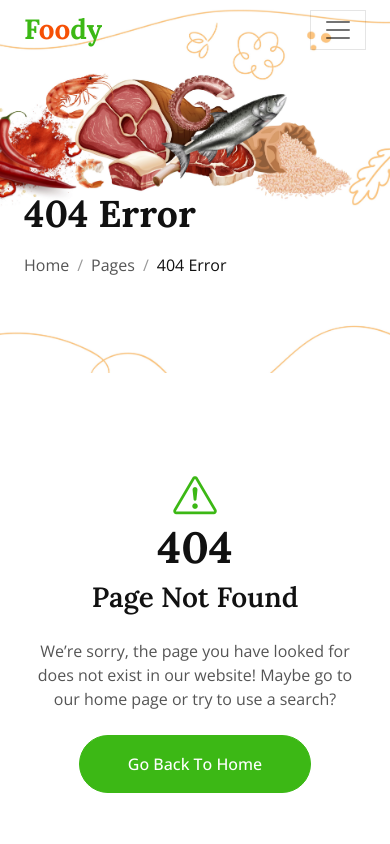
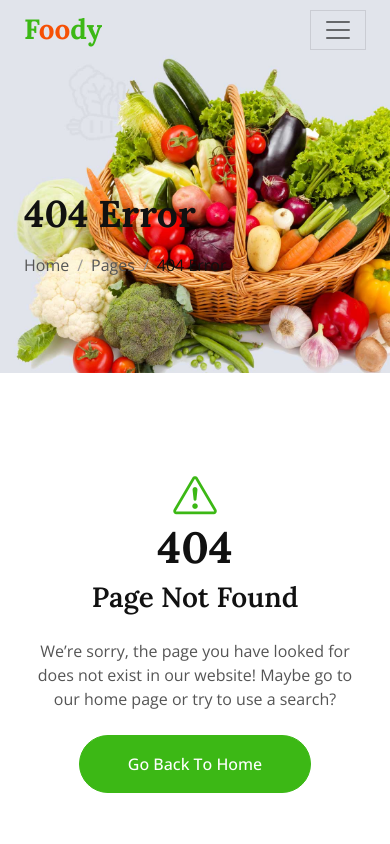
Before and after one commit to MuhammadTahaburiro/mayFoodsDesign, a plain HTML site: page 404.html in a window 390 px wide. Shown: the top 844 px of the page. Drawn offline with nearby package versions, Linux system fonts and the light colour scheme; files that its build step writes are made by us from their sources.

Commit message:
Update style.css

```diff
--- a/css/style.css
+++ b/css/style.css
@@ -201,13 +201,16 @@
     #header-carousel .carousel-control-next {
       display: none;
     }
+
+    .page-header{
+        background : #EEEEEE;
+    }
 }
 
 .page-header {
     padding-top: 12rem;
     padding-bottom: 6rem;
-    background: url(../img/header-2.jpg
-    ) top right no-repeat;
+    background: url(../img/carousel-1.jpg) top right no-repeat;
     background-size: cover;
 }
 
```
